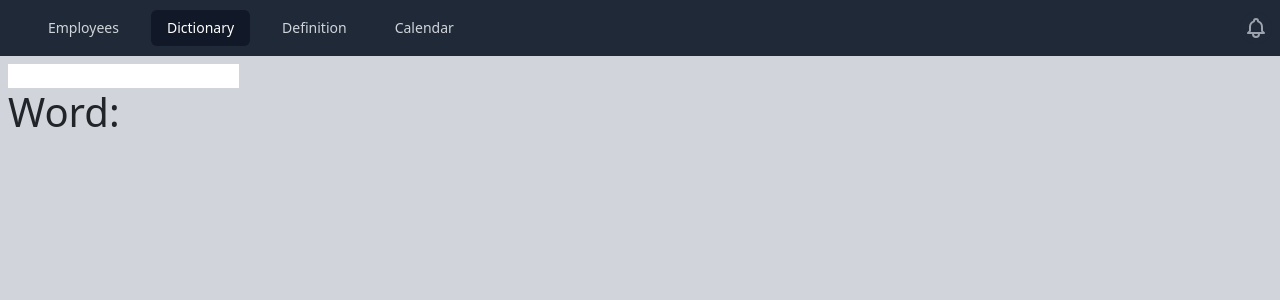
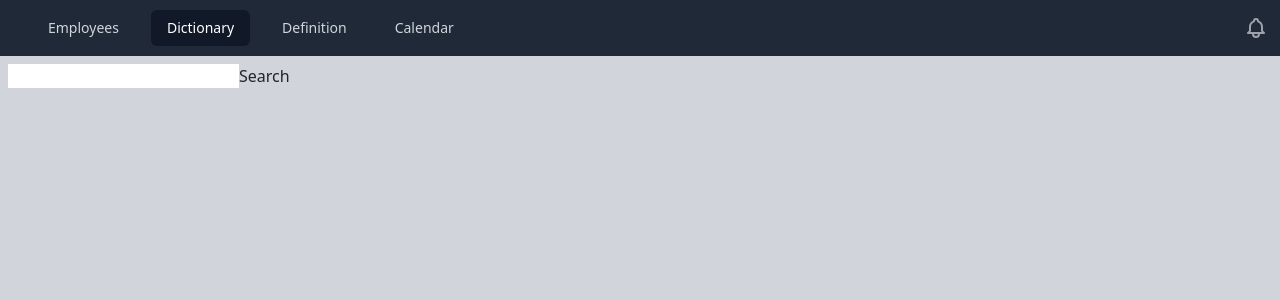
Before and after one commit to s4bino/react, a React (Create React App) app: page /dictionary in a window 1280 px wide. Shown: the top 300 px of the page. Built offline with nearby package versions, Linux system fonts and the light colour scheme.

Commit message:
Aula 24 - trabalhando com o useNavigate hook

```diff
--- a/src/App.js
+++ b/src/App.js
@@ -18,7 +18,6 @@
                 <Routes>
                     <Route path="/employees" element={<Employees />} />
                     <Route path="/dictionary" element={<Dictionary/>} />
-                    <Route path="/definition" element={<Definition/>} />
                     <Route path="/definition/:search" element={<Definition/>} />
                 </Routes>
             </Header>
--- a/src/pages/Dictionary.js
+++ b/src/pages/Dictionary.js
@@ -1,12 +1,13 @@
 import { useState , useEffect} from "react";
-
+import { useNavigate } from "react-router-dom";
 export default function Dictionary(){
 
     const[word, setWord] = useState('');
+    const navigate = useNavigate();
 
-    useEffect(() => {
-        console.log('Função do useEffect',  word);
-    }); //é possivel limitar para qual estado o useEffect liga, utilizando o dependency array
+    // useEffect(() => {
+    //     console.log('Função do useEffect',  word);
+    // }); //é possivel limitar para qual estado o useEffect liga, utilizando o dependency array
     // que é o segundo parametro que pode ser passado na função useEffect
 
     // se passarmos nada no dependency array --> ele vai dar update para cada mudança de estado
@@ -19,7 +20,9 @@
             onChange={(e) => {
                 setWord(e.target.value);
             }} />
-            <h1>Word: {word}</h1>
+            <button onClick={()=> {
+                navigate('/definition/' + word);
+            }}> Search </button>
         </>
     )
 }
```
